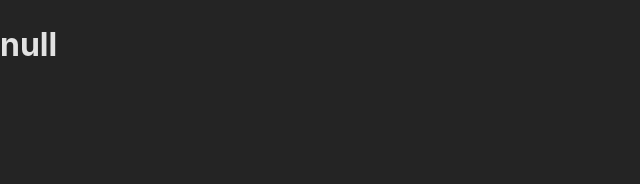
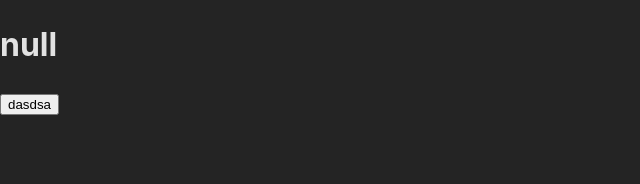
Before and after one commit to arturpietrzak/PostText, a React (Vite) app in the folder front/: page / in a window 1280 px wide. Shown: the top 184 px of the page, without its empty margins (0-640 px from the left). Built offline with nearby package versions, Linux system fonts and the light colour scheme.

Commit message:
Create usePostsHook

```diff
--- a/front/src/pages/index.tsx
+++ b/front/src/pages/index.tsx
@@ -1,11 +1,25 @@
 import { Link } from "react-router-dom";
 import { useSession } from "../main";
+import { useEffect, useState } from "react";
+import axios from "axios";
+
+axios.defaults.baseURL = "http://127.0.0.1:8080/";
 
 export default function IndexPage() {
+  const { posts, hasNext, fetchMore } = usePostsHook();
+  console.log(posts);
+
   return (
     <div className="page">
       <h1>{"null"}</h1>
       <BottomBar />
+      <button
+        onClick={() => {
+          fetchMore();
+        }}
+      >
+        dasdsa
+      </button>
     </div>
   );
 }
@@ -30,3 +44,30 @@ const BottomBar = () => {
     </div>
   );
 };
+interface Post {
+  id: String;
+  username: String;
+  content: String;
+}
+
+const usePostsHook = () => {
+  const [posts, setPosts] = useState<Post[]>([]);
+  const [page, setPage] = useState(0);
+  const [hasNext, setHasNext] = useState(true);
+
+  const fetchMore = () => {
+    if (hasNext) {
+      axios
+        .put("/post", {
+          page: page,
+        })
+        .then((res) => {
+          setPage((prev) => prev + 1);
+          setPosts((prev) => [...prev, ...res.data.posts]);
+          setHasNext(res.data.has_next);
+        });
+    }
+  };
+
+  return { posts, hasNext, fetchMore };
+};
```
